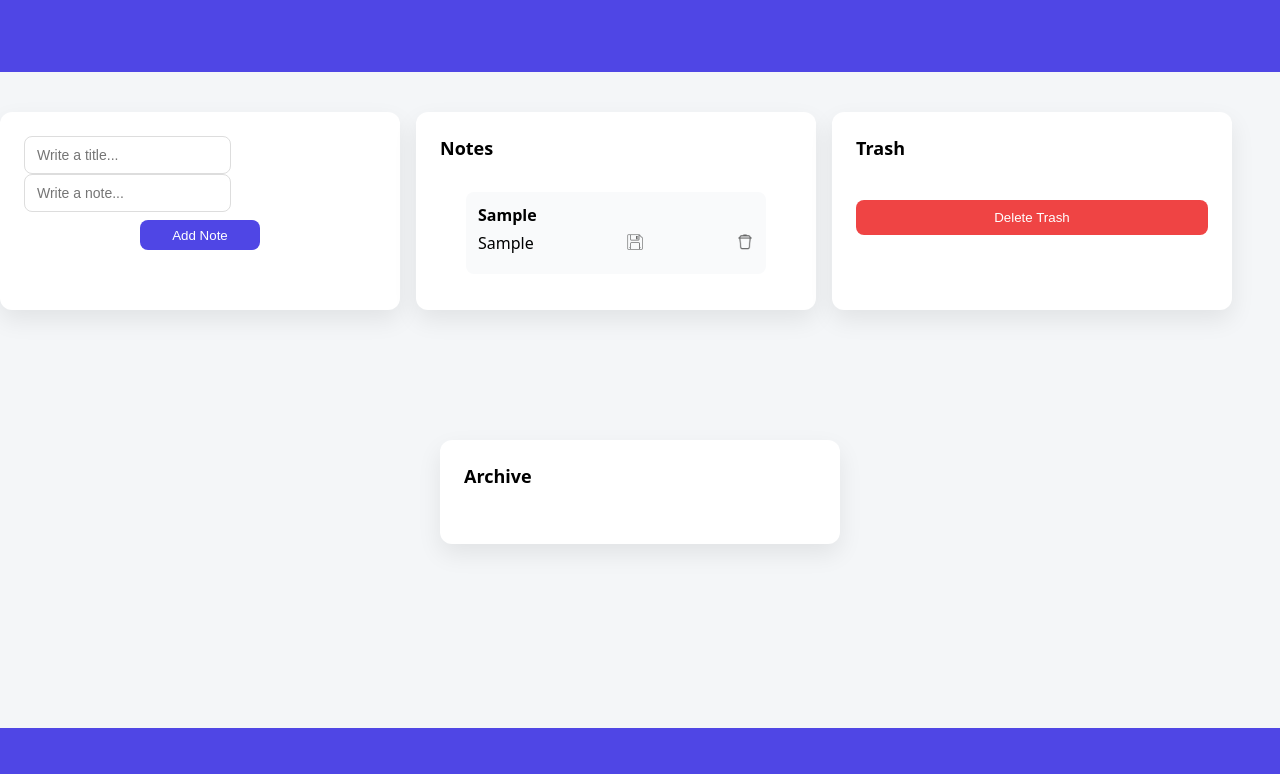
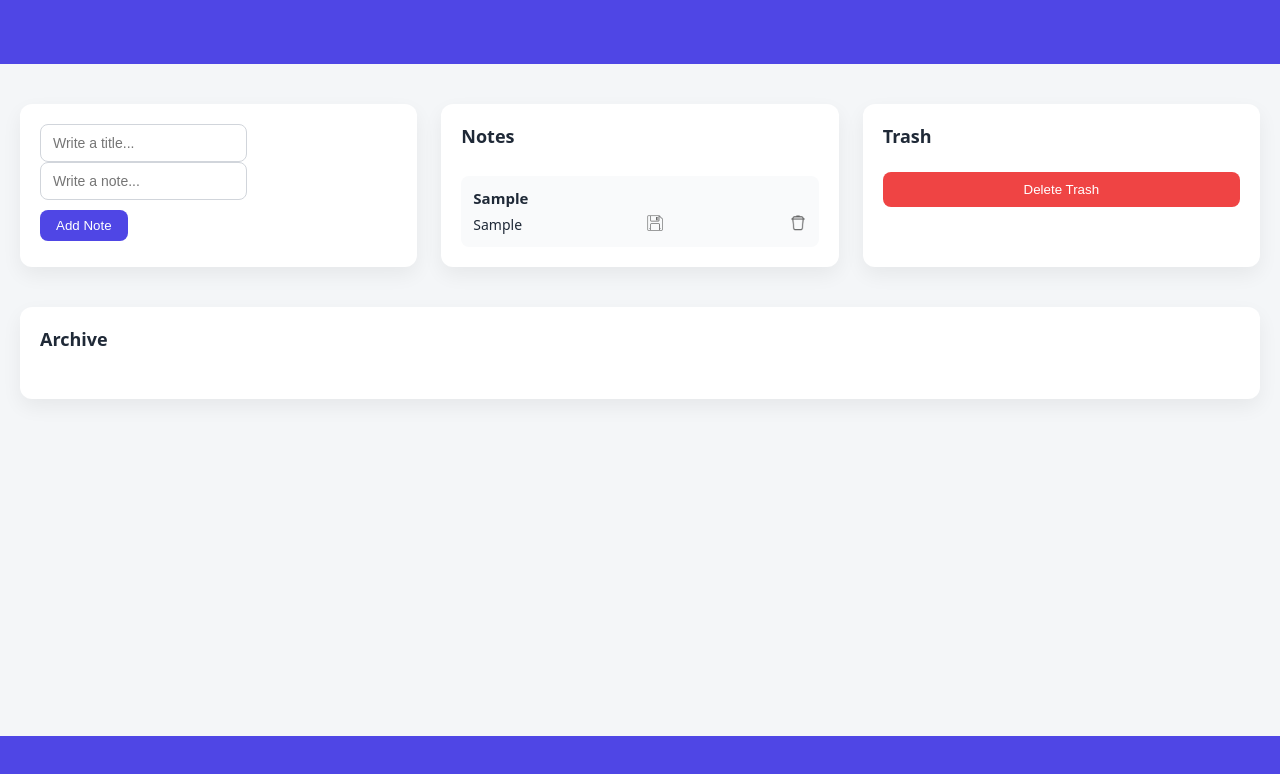
Before and after one commit to yazanmasoud/notes-app, a plain HTML site: page index.html in a window 1280 px wide. Both pictures are taken after typing "Sample", "Sample" into the empty fields and a click on the button "Add Note". Drawn offline with Linux system fonts and the light colour scheme.

Commit message:
Refactor note and archive templates for improved structure and clarity

```diff
--- a/scripts/templates.js
+++ b/scripts/templates.js
@@ -11,6 +11,8 @@ function getNotesTemplate(index) {
             </div>`;
 }
 
+
+/* ---------- TRASH TEMPLATE ---------- */
 function getArchiveTemplate(index) {
     return `<div class="SingleNote">
               <h3>${allNotes.archiveNotes[index].title}</h3>
@@ -24,7 +26,6 @@ function getArchiveTemplate(index) {
 }
 
 
-
 /* ---------- TRASH TEMPLATE ---------- */
 function getTrashTemplate(index) {
     return `<p>${allNotes.trashNotes[index].title}
--- a/style.css
+++ b/style.css
@@ -1,157 +1,164 @@
 /* =========================
-   RESET & GRUNDLAGEN
+   RESET & BASIS
    ========================= */
-/* Setzt Standard-Abstände zurück und sorgt für berechenbare Größen */
 * {
     box-sizing: border-box;
     margin: 0;
     padding: 0;
 }
 
-/* Grundlayout der Seite (Hintergrund + Flex für Footer unten) */
 body {
     font-family: system-ui, -apple-system, BlinkMacSystemFont, sans-serif;
     background-color: #f4f6f8;
     min-height: 100vh;
-
     display: flex;
     flex-direction: column;
+    color: #1f2937;
 }
-
 
 /* =========================
    HEADER & FOOTER
    ========================= */
-/* Oberer Balken */
-.MainHeader {
-    height: 72px;
+.MainHeader,
+.MainFooter {
+    height: 64px;
     background-color: #4f46e5;
 }
 
-/* Unterer Balken */
-.MainFooter {
-    height: 72px;
-    background-color: #4f46e5;
-}
-
-
 /* =========================
-   SEITENLAYOUT
+   MAIN LAYOUT
    ========================= */
-/* Zentriert den Hauptinhalt horizontal */
 .PageMain {
     display: flex;
-    align-items: flex-start;
     flex-direction: column;
-    gap: 50px ;
+    gap: 40px;
+    padding: 40px 20px;
 }
 
 .TopColumn {
     display: grid;
     grid-template-columns: repeat(3, 1fr);
+    gap: 24px;
+}
+
+/* =========================
+   NOTE CARDS
+   ========================= */
+.MyNotesBlock {
+    background-color: #ffffff;
+    padding: 20px;
+    border-radius: 12px;
+    box-shadow: 0 8px 20px rgba(0, 0, 0, 0.06);
+
+    display: flex;
+    flex-direction: column;
     gap: 16px;
 }
 
 /* =========================
-   NOTIZ-BLOECKE (KARTEN)
+   ADD NOTE
    ========================= */
-/* Weißer Karten-Container für AddNote, Notes & Trash */
-.MyNotesBlock {
-    width: 400px;
-    margin: 40px auto;
-    background-color: white;
-    padding: 24px;
-    border-radius: 12px;
-    box-shadow: 0 10px 25px rgba(0, 0, 0, 0.08);
-
-    display: flex;
-    flex-direction: column;
-    gap: 24px;
-}
-
-
-/* =========================
-   ADD NOTE BEREICH
-   ========================= */
-/* Container für Input & Button */
 .AddNote {
     display: flex;
     flex-direction: column;
-    align-items: center;
-    gap: 8px;
+    gap: 10px;
 }
 
-/* Eingabefelder */
 .AddNote input {
-    flex: 1;
     padding: 10px 12px;
     border-radius: 8px;
-    border: 1px solid #ddd;
+    border: 1px solid #d1d5db;
     font-size: 14px;
 }
 
-/* Fokus-Effekt beim Tippen */
 .AddNote input:focus {
     outline: none;
     border-color: #4f46e5;
 }
 
-/* Button zum Hinzufügen einer Note */
 .AddNoteButton {
-    padding: 0 16px;
+    align-self: flex-start;
+    padding: 8px 16px;
     border-radius: 8px;
     border: none;
     background-color: #4f46e5;
     color: white;
     font-weight: 500;
     cursor: pointer;
-    width: 120px;
-    height: 30px;
 }
 
+/* =========================
+   HEADLINES
+   ========================= */
+h2 {
+    font-size: 18px;
+    font-weight: 600;
+}
 
 /* =========================
-   UEBERSCHRIFTEN
+   NOTE LISTS
    ========================= */
-/* Titel wie "Notes" & "Trash" */
-h2 {
-    font-size: 18px;
-    margin-bottom: 8px;
+.NoteBlock {
+    display: flex;
+    flex-direction: column;
+    gap: 12px;
 }
 
+/* =========================
+   SINGLE NOTE
+   ========================= */
+.SingleNote {
+    background-color: #f9fafb;
+    padding: 12px;
+    border-radius: 8px;
+    display: flex;
+    flex-direction: column;
+    gap: 6px;
+}
 
-/* =========================
-   NOTES & TRASH LISTEN
-   ========================= */
-/* Allgemeines Styling für einzelne Einträge */
-.Content p,
-.TrashContent p {
-    background-color: #f9fafb;
-    border-radius: 8px;
-    margin-bottom: 8px;
+.SingleNote h3 {
+    font-size: 15px;
+    font-weight: 600;
+}
+
+.SingleNote p {
     display: flex;
     justify-content: space-between;
     align-items: center;
+    font-size: 14px;
 }
 
-/* Trash-Notizen sehen ausgegraut aus */
-.TrashContent p {
-    opacity: 0.6;
-}
-
-/* Buttons in Notes & Trash (Icons) */
-.Content button,
-.TrashContent button {
+/* =========================
+   ICON BUTTONS
+   ========================= */
+button {
     background: none;
     border: none;
     cursor: pointer;
 }
 
+button img {
+    width: 18px;
+    height: 18px;
+    opacity: 0.6;
+    transition: transform 0.15s ease, opacity 0.15s ease;
+}
+
+button:hover img {
+    opacity: 1;
+    transform: scale(1.1);
+}
+
+/* =========================
+   TRASH
+   ========================= */
+.TrashContent p {
+    opacity: 0.55;
+}
 
 /* =========================
    DELETE TRASH BUTTON
    ========================= */
-/* Button zum kompletten Leeren des Trash */
 .DeleteTrashButton {
     margin-top: 8px;
     padding: 10px;
@@ -162,62 +169,3 @@ h2 {
     font-weight: 500;
     cursor: pointer;
 }
-
-
-/* =========================
-   ICONS (DELETE / RESTORE)
-   ========================= */
-/* Größe & Animation der Icons */
-#content button img,
-#trash-content button img,
-#archive-content button img {
-    width: 18px;
-    height: 18px;
-    opacity: 0.6;
-    transition: transform 0.15s ease, opacity 0.15s ease;
-}
-
-/* Hover-Effekt für Icons */
-.Content button:hover img,
-.TrashContent button:hover img {
-    opacity: 1;
-    transform: scale(1.1);
-}
-
-
-/* =========================
-   SINGLE NOTE LAYOUT
-   ========================= */
-/* Container für eine einzelne Note (Titel + Text + Button) */
-.SingleNote {
-    background: #f9fafb;
-    padding: 12px;
-    border-radius: 8px;
-    margin-bottom: 12px;
-    width: 300px;
-}
-
-/* Titel der Note */
-.SingleNote h3 {
-    margin-bottom: 6px;
-    font-size: 16px;
-}
-
-/* Text + Button in einer Zeile */
-.SingleNote p {
-    display: flex;
-    justify-content: space-between;
-    align-items: center;
-}
-
-
-/* =========================
-   NOTE BLOCK WRAPPER
-   ========================= */
-/* Umhüllt alle Notes */
-.NoteBlock {
-    display: flex;
-    flex-direction: column;
-    justify-content: center;
-    align-items: center;
-}
```
